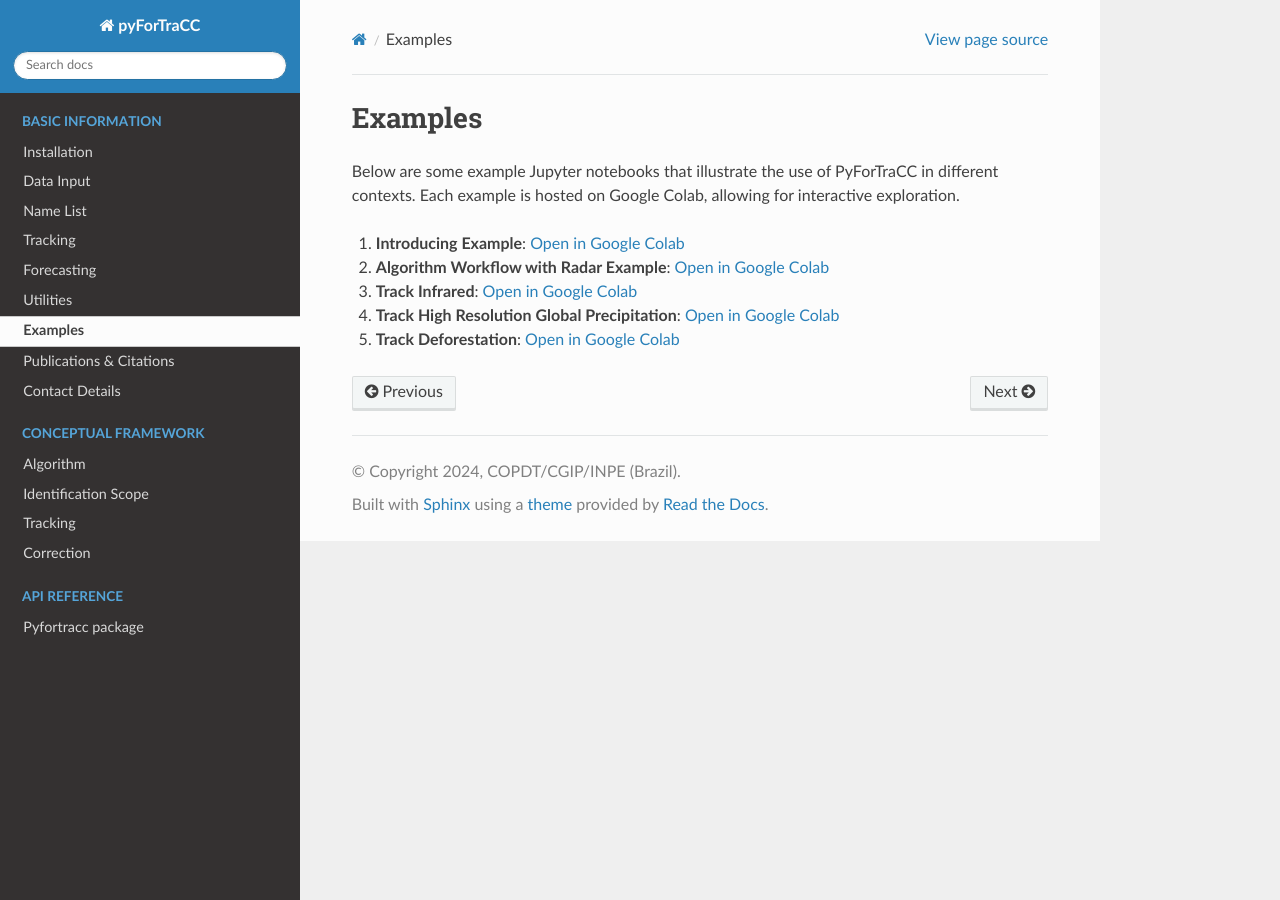
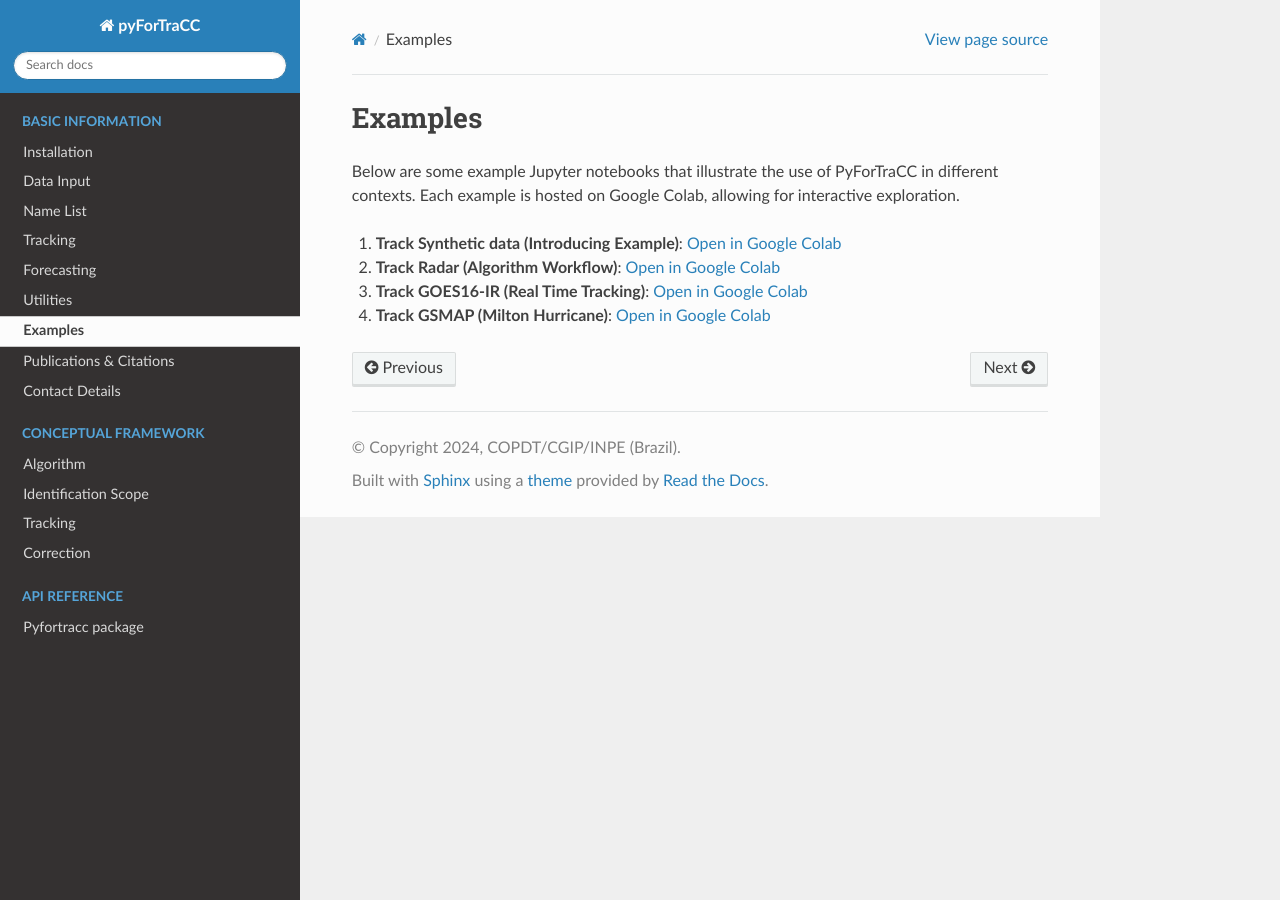
Before and after one commit to fortracc/pyfortracc, a Sphinx documentation site: the page built from doc/BI/BI_EXAMPLES.rst, in a window 1280 px wide. Built offline with Sphinx 7.4.7 and the Read the Docs theme 3.1.0, drawn with Linux system fonts in a browser that asks for light colours.

Commit message:
update the example titles

```diff
--- a/doc/BI/BI_EXAMPLES.rst
+++ b/doc/BI/BI_EXAMPLES.rst
@@ -4,18 +4,15 @@ Examples
 Below are some example Jupyter notebooks that illustrate the use of PyForTraCC in different contexts.
 Each example is hosted on Google Colab, allowing for interactive exploration.
 
-1. **Introducing Example**: `Open in Google Colab <introducing_colab_>`_
+1. **Track Synthetic data (Introducing Example)**: `Open in Google Colab <introducing_colab_>`_
 
-2. **Algorithm Workflow with Radar Example**: `Open in Google Colab <workflow_colab_>`_
+2. **Track Radar (Algorithm Workflow)**: `Open in Google Colab <workflow_colab_>`_
 
-3. **Track Infrared**: `Open in Google Colab <infrared_colab_>`_
+3. **Track GOES16-IR (Real Time Tracking)**: `Open in Google Colab <infrared_colab_>`_
 
-4. **Track High Resolution Global Precipitation**: `Open in Google Colab <precipitation_colab_>`_
-
-5. **Track Deforestation**: `Open in Google Colab <deforestation_colab_>`_
+4. **Track GSMAP (Milton Hurricane)**: `Open in Google Colab <precipitation_colab_>`_
 
 .. _introducing_colab: https://colab.research.google.com/github/fortracc/pyfortracc/blob/main/examples/01_Introducing_Example/01_Introducing-pyFortraCC.ipynb
 .. _workflow_colab: https://colab.research.google.com/github/fortracc/pyfortracc/blob/main/examples/02_Algorithm_Workflow_Radar_Example/02_Algorithm_Workflow.ipynb
 .. _infrared_colab: https://colab.research.google.com/github/fortracc/pyfortracc/blob/main/examples/03_Track-Infrared-Dataset/03_Track-Infrared-Dataset.ipynb
-.. _precipitation_colab: https://colab.research.google.com/github/fortracc/pyfortracc/blob/main/examples/04_Track-High-Resolution-Global-Precipitation-Dataset/04_Track-High-Resolution-Global-Precipitation-Dataset.ipynb
-.. _deforestation_colab: https://colab.research.google.com/github/fortracc/pyfortracc/blob/main/examples/05_Track-Deforestation-Dataset/05_Track-Deforestation-Dataset.ipynb
+.. _precipitation_colab: https://colab.research.google.com/github/fortracc/pyfortracc/blob/main/examples/04_Track-Global-Precipitation-EDA/04_Track-Global-Precipitation.ipynb
```
